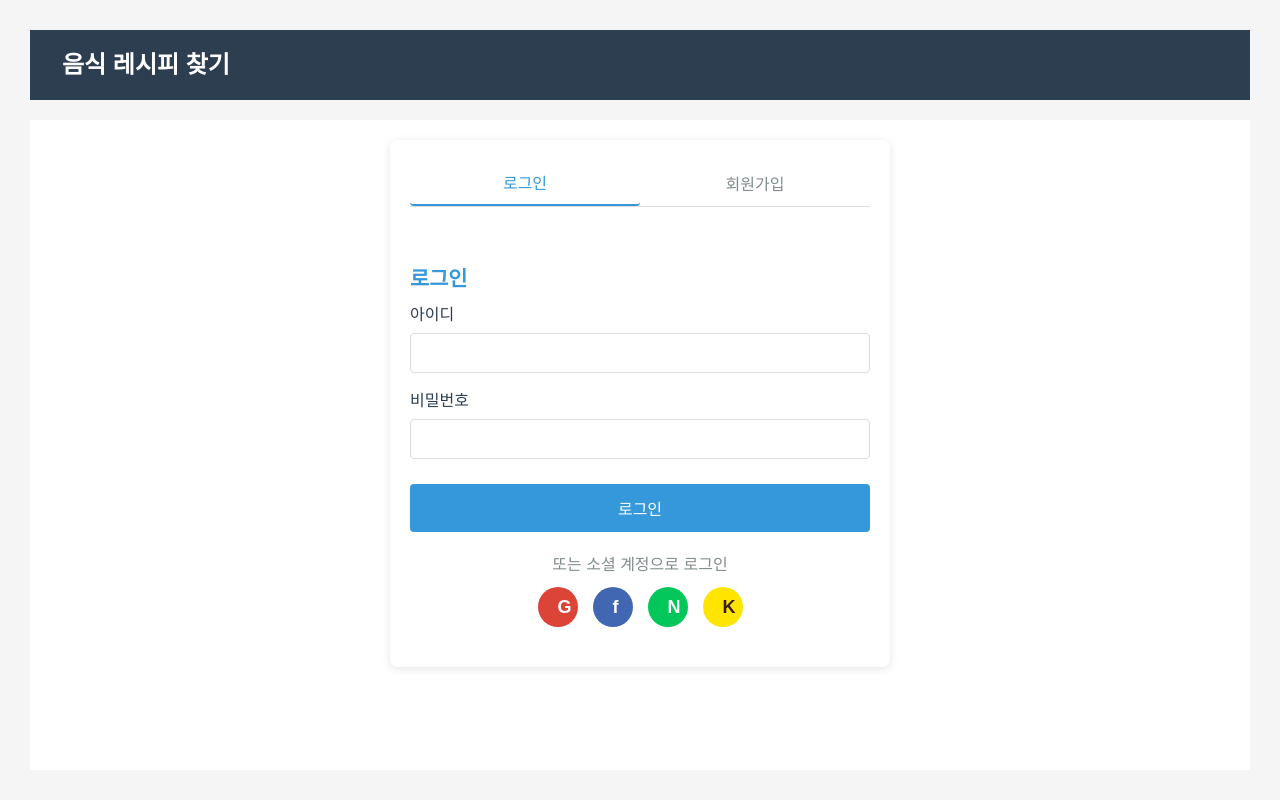
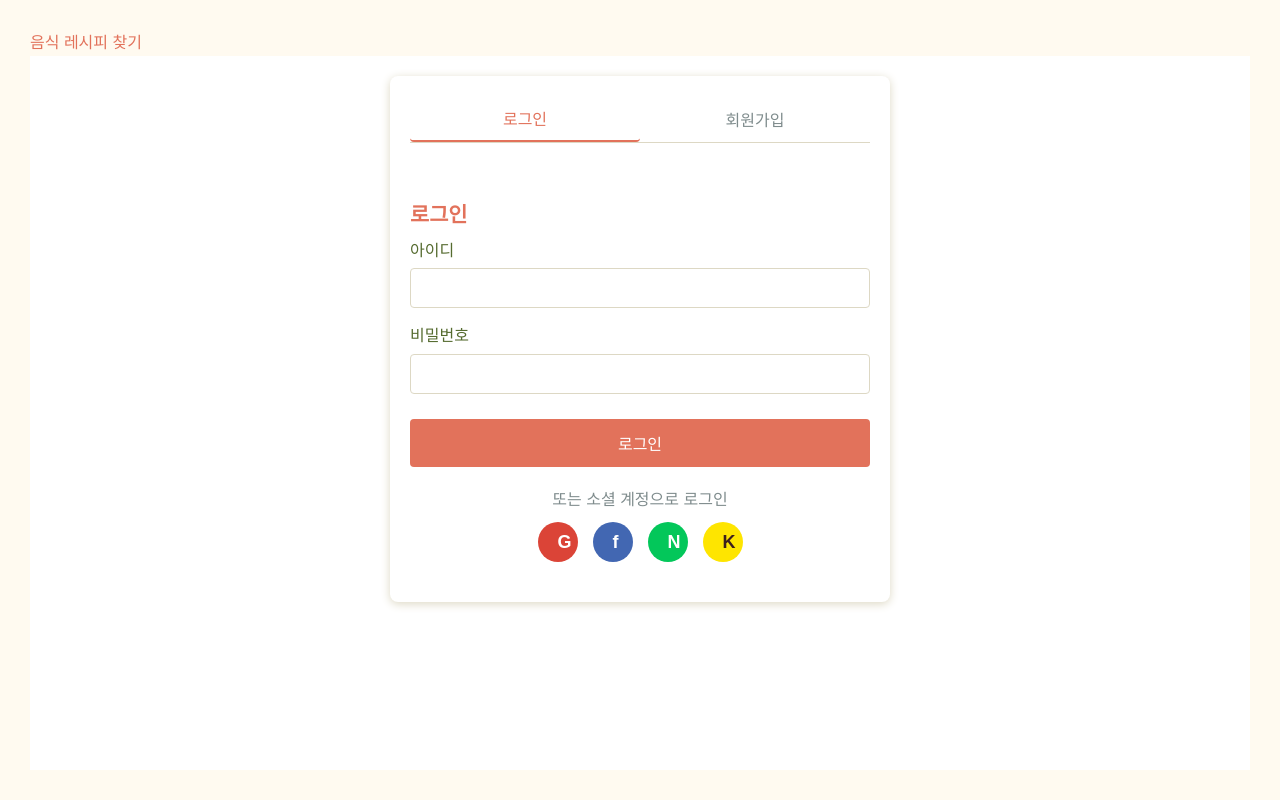
Before and after one commit to MINJiwonJiwon/capstone-snapncook, a React (Vite) app in the folder frontend-web/: page /login in a window 1280 px wide. Built offline with nearby package versions, Linux system fonts and the light colour scheme.

Commit message:
전체 색 테마 변경

```diff
--- a/frontend-web/src/App.css
+++ b/frontend-web/src/App.css
@@ -45,25 +45,10 @@ body, html {
 body {
   font-family: 'Arial', sans-serif;
   line-height: 1.6;
-  color: #333;
-  background-color: #f5f5f5;
-  padding: 30px; /* 패딩 제거 */
+  color: var(--text-color);
+  background-color: var(--background-color);
+  padding: 30px;
   width: 100%;
-}
-
-/* 전역적으로 사용될 버튼 스타일 */
-button {
-  padding: 10px 20px;
-  background-color: #3498db;
-  color: white;
-  border: none;
-  border-radius: 4px;
-  cursor: pointer;
-  transition: background-color 0.3s;
-}
-
-button:hover {
-  background-color: #2980b9;
 }
 
 /* 제목 스타일 */
@@ -72,15 +57,23 @@ h1, h2, h3, h4, h5, h6 {
   line-height: 1.2;
 }
 
+h1 {
+  color: var(--main-color);
+}
+
+h2 {
+  color: var(--secondary-color);
+}
+
 /* 링크 스타일 */
 a {
   text-decoration: none;
-  color: #3498db;
+  color: var(--secondary-color);
   transition: color 0.3s;
 }
 
 a:hover {
-  color: #2980b9;
+  color: var(--hover-secondary);
 }
 
 /* 컨테이너 공통 스타일 */
@@ -92,4 +85,6 @@ a:hover {
   box-sizing: border-box;
   background-color: white;
   flex: 1;
+  border-radius: 8px;
+  box-shadow: 0 2px 10px rgba(0, 0, 0, 0.05);
 }
--- a/frontend-web/src/components/Footer/Footer.module.css
+++ b/frontend-web/src/components/Footer/Footer.module.css
@@ -1,8 +1,7 @@
 .footer {
-  background-color: #2c3e50;
-  color: white;
+  background-color: var(--main-color);
+  color: var(--light-text);
   padding: 20px;
   margin-top: 10px;
   text-align: center;
-  border-top: 1px solid #34495e;
 }
--- a/frontend-web/src/components/Navbar/Navbar.module.css
+++ b/frontend-web/src/components/Navbar/Navbar.module.css
@@ -2,8 +2,8 @@
   display: flex;
   justify-content: space-between;
   align-items: center;
-  background-color: #2c3e50;
-  color: white;
+  background-color: var(--main-color);
+  color: var(--light-text);
   padding: 1rem 2rem;
   margin-bottom: 20px;
   width: 100%;
@@ -16,7 +16,7 @@
 }
 
 .logoLink {
-  color: white;
+  color: var(--light-text);
   text-decoration: none;
   font-size: 1.5rem;
   font-weight: bold;
@@ -36,7 +36,7 @@
 }
 
 .navItem a, .navItem span {
-  color: white;
+  color: var(--light-text);
   text-decoration: none;
   transition: color 0.3s;
   font-size: 0.9rem;
@@ -46,7 +46,7 @@
 }
 
 .navItem a:hover {
-  color: #3498db;
+  color: var(--accent-color);
 }
 
 /* 드롭다운 메뉴 스타일 */
@@ -54,7 +54,7 @@
   position: absolute;
   top: 100%;
   left: 0;
-  background-color: #2c3e50;
+  background-color: var(--main-color);
   min-width: 150px;
   box-shadow: 0 8px 16px rgba(0, 0, 0, 0.2);
   opacity: 0;
@@ -62,7 +62,7 @@
   transform: translateY(-10px);
   transition: all 0.3s ease;
   z-index: 10;
-  border-top: 2px solid #3498db; /* 구분선 */
+  border-top: 2px solid var(--secondary-color); /* 구분선 */
   padding: 5px 0;
 }
 
@@ -72,7 +72,8 @@
 }
 
 .dropdown a:hover {
-  background-color: #34495e;
+  background-color: var(--hover-main);
+  color: var(--accent-color);
 }
 
 .navItem:hover .dropdown {
--- a/frontend-web/src/main.css
+++ b/frontend-web/src/main.css
@@ -6,7 +6,8 @@ body {
     sans-serif;
   -webkit-font-smoothing: antialiased;
   -moz-osx-font-smoothing: grayscale;
-  background-color: #f5f5f5;
+  background-color: var(--background-color);
+  color: var(--text-color);
 }
 
 code {
--- a/frontend-web/src/main.jsx
+++ b/frontend-web/src/main.jsx
@@ -1,6 +1,7 @@
 import React from 'react';
 import ReactDOM from 'react-dom/client';
 import './main.css';
+import './variables.css';
 import App from './App';
 
 const root = ReactDOM.createRoot(document.getElementById('root'));
--- a/frontend-web/src/pages/Home/Home.module.css
+++ b/frontend-web/src/pages/Home/Home.module.css
@@ -4,19 +4,19 @@
   margin: 0;
   padding: 20px;
   box-sizing: border-box;
-  background-color: white;
+  background-color: var(--background-color);
   flex: 1;
 }
 
 h1 {
   text-align: center;
   margin-bottom: 30px;
-  color: #2c3e50;
+  color: var(--main-color);
 }
 
 h2 {
   margin-bottom: 20px;
-  color: #3498db;
+  color: var(--secondary-color);
 }
 
 /* 메인 컨테이너 스타일 */
@@ -37,7 +37,7 @@ h2 {
 }
 
 .uploadArea {
-  border: 2px dashed #3498db;
+  border: 2px dashed var(--secondary-color);
   border-radius: 8px;
   padding: 40px;
   text-align: center;
@@ -50,7 +50,7 @@ h2 {
 }
 
 .uploadArea:hover, .uploadArea.dragover {
-  background-color: #f0f8ff;
+  background-color: var(--accent-color);
 }
 
 .previewContainer {
@@ -80,12 +80,14 @@ h2 {
   cursor: pointer;
   border-radius: 8px;
   overflow: hidden;
-  box-shadow: 0 2px 5px rgba(0, 0, 0, 0.1);
+  box-shadow: 0 2px 5px var(--border-color);
   transition: transform 0.3s;
+  border: 1px solid transparent; /* 기본 투명 테두리 추가 */
 }
 
 .historyItem:hover {
   transform: scale(1.05);
+  border: 1px solid var(--secondary-color);
 }
 
 .historyItem img {
@@ -104,8 +106,8 @@ h2 {
 
 button {
   padding: 10px 20px;
-  background-color: #3498db;
-  color: white;
+  background-color: var(--secondary-color);
+  color: var(--light-text);
   border: none;
   border-radius: 4px;
   cursor: pointer;
@@ -113,21 +115,21 @@ button {
 }
 
 button:hover {
-  background-color: #2980b9;
+  background-color: var(--hover-secondary);
 }
 
 .cancelButton {
-  background-color: #e74c3c;
+  background-color: var(--text-color);
 }
 
 .cancelButton:hover {
-  background-color: #c0392b;
+  background-color: black;
 }
 
 .clearHistory {
   margin-top: 20px;
-  background-color: #e74c3c;
-  color: white;
+  background-color: var(--secondary-color);
+  color: var(--light-text);
   border: none;
   padding: 10px 20px;
   border-radius: 5px;
@@ -136,7 +138,7 @@ button:hover {
 }
 
 .clearHistory:hover {
-  background-color: #c0392b;
+  background-color: var(--hover-secondary);
 }
 
 /* 반응형 스타일 */
--- a/frontend-web/src/pages/Login/Login.module.css
+++ b/frontend-web/src/pages/Login/Login.module.css
@@ -8,24 +8,6 @@
   flex: 1;
 }
 
-/* Navbar 스타일 */
-.navbar {
-  display: flex;
-  justify-content: space-between;
-  align-items: center;
-  background-color: #2c3e50;
-  color: white;
-  padding: 1rem 2rem;
-  margin-bottom: 20px;
-}
-
-.logo a {
-  color: white;
-  text-decoration: none;
-  font-size: 1.5rem;
-  font-weight: bold;
-}
-
 /* 인증 폼 스타일 */
 .authContainer {
   max-width: 500px;
@@ -33,13 +15,13 @@
   padding: 20px;
   background-color: white;
   border-radius: 8px;
-  box-shadow: 0 2px 10px rgba(0, 0, 0, 0.1);
+  box-shadow: 0 2px 10px var(--border-color);
 }
 
 .authTabs {
   display: flex;
   margin-bottom: 20px;
-  border-bottom: 1px solid #ddd;
+  border-bottom: 1px solid var(--border-color);
 }
 
 .authTab {
@@ -53,8 +35,8 @@
 }
 
 .authTab.active {
-  color: #3498db;
-  border-bottom: 2px solid #3498db;
+  color: var(--secondary-color);
+  border-bottom: 2px solid var(--secondary-color);
 }
 
 .authForm {
@@ -68,22 +50,28 @@
 .formGroup label {
   display: block;
   margin-bottom: 5px;
-  color: #2c3e50;
+  color: var(--main-color);
 }
 
 .formGroup input {
   width: 100%;
   padding: 10px;
-  border: 1px solid #ddd;
+  border: 1px solid var(--border-color);
   border-radius: 4px;
   font-size: 16px;
+}
+
+.formGroup input:focus {
+  outline: none;
+  border-color: var(--secondary-color);
+  box-shadow: 0 0 0 2px rgba(226, 114, 91, 0.2);
 }
 
 .authButton {
   width: 100%;
   padding: 12px;
-  background-color: #3498db;
-  color: white;
+  background-color: var(--secondary-color);
+  color: var(--light-text);
   border: none;
   border-radius: 4px;
   font-size: 16px;
@@ -92,7 +80,7 @@
 }
 
 .authButton:hover {
-  background-color: #2980b9;
+  background-color: var(--hover-secondary);
 }
 
 .oauthContainer {
--- a/frontend-web/src/pages/MyPage/MyPage.module.css
+++ b/frontend-web/src/pages/MyPage/MyPage.module.css
@@ -11,7 +11,7 @@
 h1 {
   text-align: center;
   margin-bottom: 30px;
-  color: #2c3e50;
+  color: var(--main-color);
 }
 
 .favoritesSection, .uploadsSection {
@@ -29,13 +29,14 @@ h1 {
   position: relative;
   border-radius: 8px;
   overflow: hidden;
-  box-shadow: 0 2px 5px rgba(0, 0, 0, 0.1);
+  box-shadow: 0 2px 5px var(--border-color);
   transition: transform 0.3s;
   cursor: pointer;
 }
 
 .galleryItem:hover {
   transform: scale(1.03);
+  border: 1px solid var(--secondary-color);
 }
 
 .galleryItem img {
@@ -51,14 +52,14 @@ h1 {
   background: none;
   border: none;
   font-size: 24px;
-  color: white;
+  color: var(--light-text);
   cursor: pointer;
   text-shadow: 0 0 3px rgba(0, 0, 0, 0.5);
   z-index: 2;
 }
 
 .favoriteButton.active {
-  color: #e74c3c;
+  color: var(--secondary-color);
 }
 
 .imageInfo {
@@ -69,7 +70,7 @@ h1 {
 .imageInfo h4 {
   margin: 0;
   font-size: 16px;
-  color: #2c3e50;
+  color: var(--main-color);
 }
 
 .imageInfo p {
@@ -87,6 +88,6 @@ h1 {
 }
 
 h2 {
-  color: #3498db;
+  color: var(--secondary-color);
   margin-bottom: 10px;
 }
--- a/frontend-web/src/pages/ProfileEdit/ProfileEdit.module.css
+++ b/frontend-web/src/pages/ProfileEdit/ProfileEdit.module.css
@@ -5,18 +5,18 @@
   padding: 20px;
   background-color: white;
   border-radius: 8px;
-  box-shadow: 0 2px 10px rgba(0, 0, 0, 0.1);
+  box-shadow: 0 2px 10px var(--border-color);
 }
 
 h1 {
   text-align: center;
   margin-bottom: 20px;
-  color: #2c3e50;
+  color: var(--main-color);
 }
 
 h2 {
   margin: 20px 0 10px;
-  color: #3498db;
+  color: var(--secondary-color);
   font-size: 1.3rem;
 }
 
@@ -34,20 +34,20 @@ h2 {
 
 .formGroup label {
   font-weight: bold;
-  color: #2c3e50;
+  color: var(--main-color);
 }
 
 .formGroup input {
   padding: 10px;
-  border: 1px solid #ddd;
+  border: 1px solid var(--border-color);
   border-radius: 4px;
   font-size: 1rem;
 }
 
 .formGroup input:focus {
   outline: none;
-  border-color: #3498db;
-  box-shadow: 0 0 0 2px rgba(52, 152, 219, 0.2);
+  border-color: var(--secondary-color);
+  box-shadow: 0 0 0 2px rgba(226, 114, 91, 0.2);
 }
 
 .buttonGroup {
@@ -68,12 +68,12 @@ h2 {
 }
 
 .saveButton {
-  background-color: #3498db;
-  color: white;
+  background-color: var(--secondary-color);
+  color: var(--light-text);
 }
 
 .saveButton:hover {
-  background-color: #2980b9;
+  background-color: var(--hover-secondary);
 }
 
 .saveButton:disabled {
@@ -82,12 +82,12 @@ h2 {
 }
 
 .cancelButton {
-  background-color: #e74c3c;
-  color: white;
+  background-color: var(--text-color);
+  color: var(--light-text);
 }
 
 .cancelButton:hover {
-  background-color: #c0392b;
+  background-color: #222222;
 }
 
 .cancelButton:disabled {
@@ -98,7 +98,7 @@ h2 {
 .divider {
   margin: 20px 0;
   border: none;
-  border-top: 1px solid #eee;
+  border-top: 1px solid var(--border-color);
 }
 
 .helperText {
@@ -114,15 +114,15 @@ h2 {
 }
 
 .errorMessage {
-  background-color: #fadbd8;
-  color: #c0392b;
-  border: 1px solid #e74c3c;
+  background-color: rgba(198, 79, 56, 0.2);
+  color: var(--error-color);
+  border: 1px solid var(--error-color);
 }
 
 .successMessage {
-  background-color: #d4efdf;
-  color: #27ae60;
-  border: 1px solid #2ecc71;
+  background-color: rgba(107, 142, 35, 0.2);
+  color: var(--success-color);
+  border: 1px solid var(--success-color);
 }
 
 /* 반응형 스타일 */
--- /dev/null
+++ b/frontend-web/src/variables.css
@@ -0,0 +1,13 @@
+:root {
+  --main-color: #556B2F;        /* 짙은 올리브 그린 */
+  --secondary-color: #E2725B;   /* 따뜻한 테라코타 */
+  --accent-color: #FFF8DC;      /* 밝은 크림색 */
+  --text-color: #333333;        /* 짙은 차콜 그레이 */
+  --background-color: #FFFAF0;  /* 부드러운 아이보리 */
+  --light-text: #FFFFFF;        /* 밝은 텍스트용 화이트 */
+  --hover-main: #455a27;        /* 메인 컬러 호버 효과 */
+  --hover-secondary: #d5614c;   /* 보조 컬러 호버 효과 */
+  --border-color: #DDD8C4;      /* 테두리 색상 */
+  --success-color: #6B8E23;     /* 성공 메시지 */
+  --error-color: #C64F38;       /* 오류 메시지 */
+}
```
Also changed, not shown: frontend-web/src/components/RankingRecommendation/RankingRecommendation.module.css (+13 -7 lines), frontend-web/src/pages/Recipe/Recipe.module.css (+11 -11 lines).
